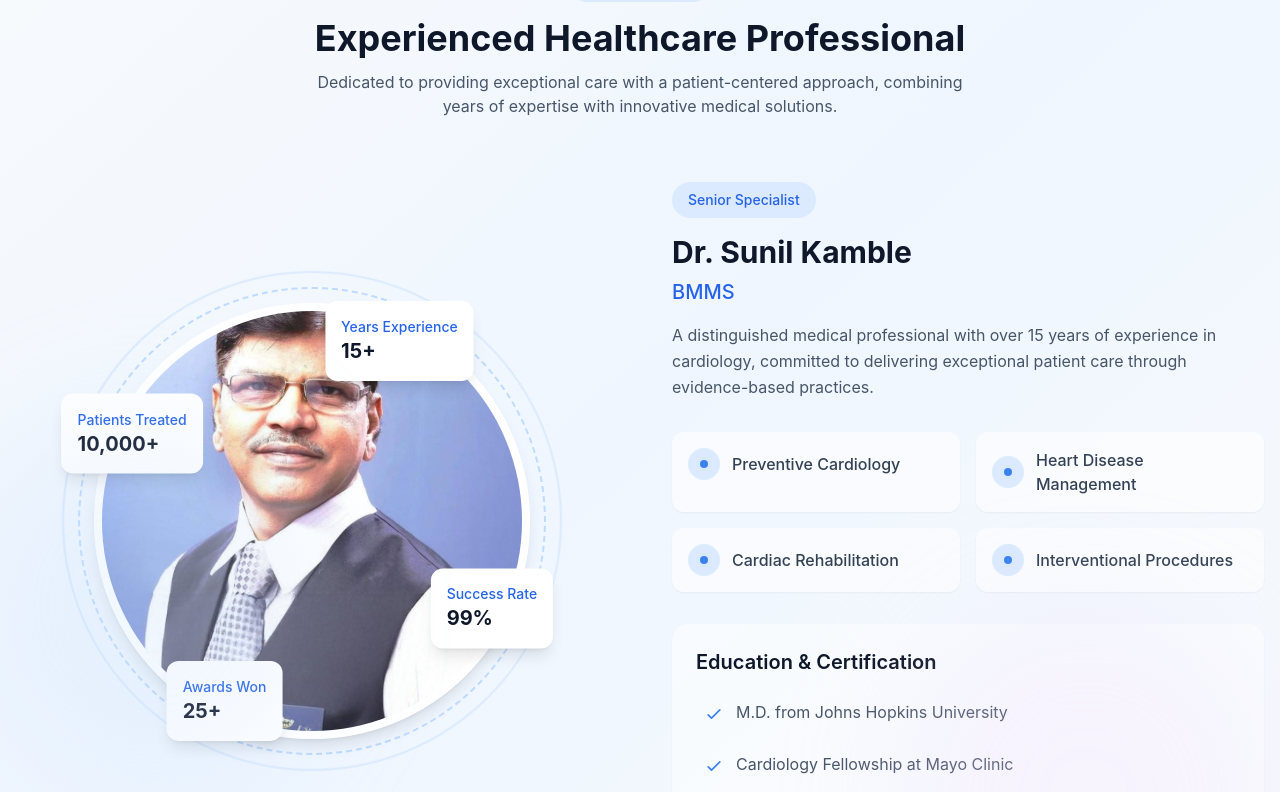
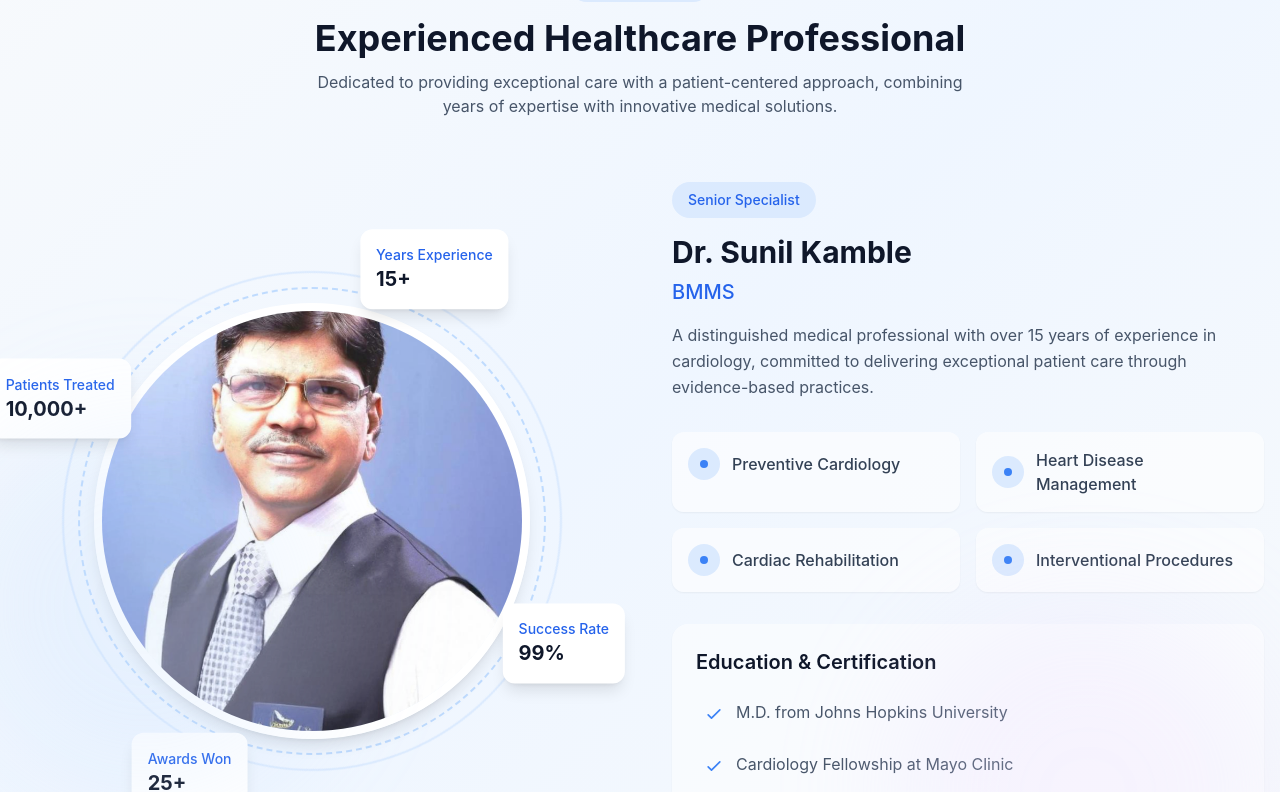
Before and after one commit to drsunilkamble/Clinic-Website, a React (Vite) app: page / in a window 1280 px wide. Shown: the part 1419-2211 px from the top of the page. Built offline with nearby package versions, Linux system fonts and the light colour scheme.

Commit message:
Fixed Rotation

```diff
--- a/src/Sections/AboutDoctor.tsx
+++ b/src/Sections/AboutDoctor.tsx
@@ -65,7 +65,7 @@ const AboutDoctor = () => {
 
               {/* Orbiting achievement cards */}
               <OrbitingCircles
-                radius={200}
+                radius={280}
                 path={false}
                 className="absolute inset-0 w-full h-full"
               >
```
